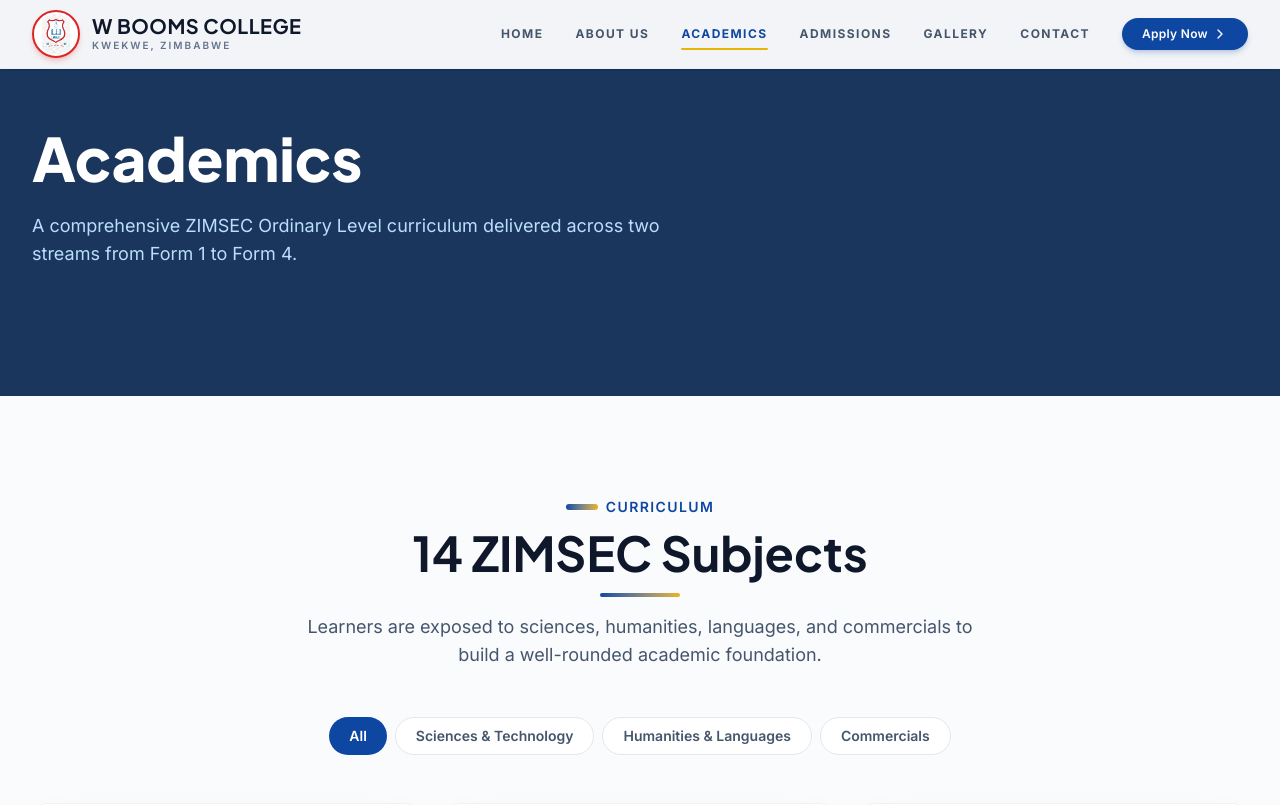
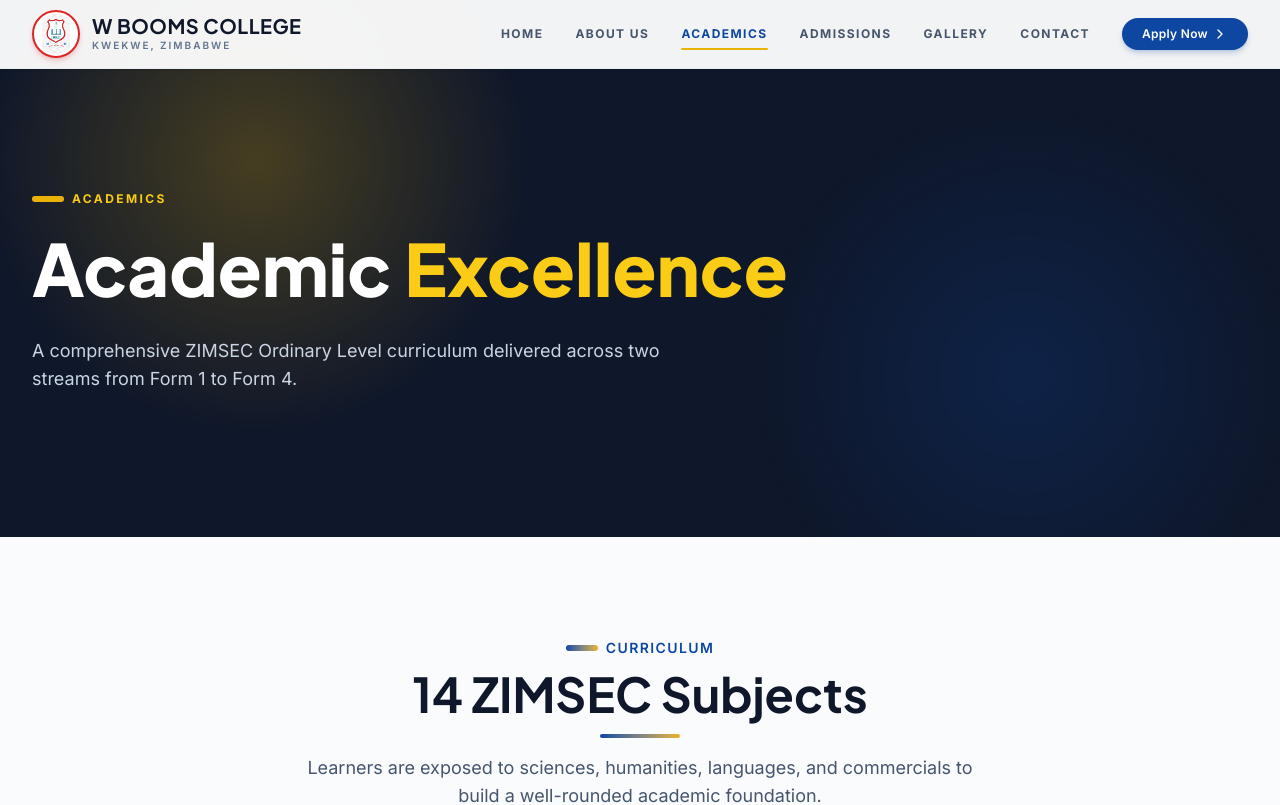
Before and after one commit to Kuda-ux/wbooms-college, a Next.js app: page /academics in a window 1280 px wide. Shown: the top 805 px of the page. Built offline with nearby package versions, Linux system fonts and the light colour scheme.

Commit message:
World-class PageHero and polish across About, Academics, Admissions, Contact, Gallery

```diff
--- a/app/_components/AboutClient.tsx
+++ b/app/_components/AboutClient.tsx
@@ -5,6 +5,7 @@
 import { motion, AnimatePresence } from 'framer-motion';
 import { ChevronDown, Target, Shield, Heart, Users, CheckCircle, Award, Star, Handshake } from 'lucide-react';
 import { SectionHeading } from './SectionHeading';
+import { PageHero } from './PageHero';
 import { formalImages, administrationImages } from '../data/gallery';
 
 const values = [
@@ -31,18 +32,12 @@
 
   return (
     <>
-      <section className='relative overflow-hidden bg-royal-700 py-24 text-white sm:py-32'>
-        <div className='absolute -right-20 -top-20 h-64 w-64 rounded-full bg-white/5' />
-        <div className='absolute -bottom-24 -left-24 h-72 w-72 rounded-full bg-white/5' />
-        <div className='relative z-10 mx-auto max-w-7xl px-4 sm:px-6 lg:px-8'>
-          <div className='max-w-3xl'>
-            <h1 className='font-heading text-4xl font-black sm:text-5xl lg:text-6xl'>About W Booms College</h1>
-            <p className='mt-6 text-lg text-royal-100'>
-              A Ministry-registered independent secondary school lighting the way for learners in Kwekwe and beyond.
-            </p>
-          </div>
-        </div>
-      </section>
+      <PageHero
+        eyebrow='About Us'
+        title='About W Booms College'
+        highlight='W Booms College'
+        subtitle='A Ministry-registered independent secondary school lighting the way for learners in Kwekwe and beyond.'
+      />
 
       <section className='py-20 sm:py-24'>
         <div className='mx-auto max-w-7xl px-4 sm:px-6 lg:px-8'>
--- a/app/_components/AcademicsClient.tsx
+++ b/app/_components/AcademicsClient.tsx
@@ -4,6 +4,8 @@
 import { motion } from 'framer-motion';
 import { Calculator, FlaskConical, Microscope, Beaker, BookOpen, Globe2, History, MapPin, Landmark, UserCircle, Briefcase, GraduationCap } from 'lucide-react';
 import { SectionHeading } from './SectionHeading';
+import { PageHero } from './PageHero';
+import { cn } from '../_lib/utils';
 
 const subjects = [
   { name: 'Mathematics', category: 'Sciences & Technology', icon: Calculator },
@@ -30,27 +32,28 @@
 
   return (
     <>
-      <section className='bg-royal-700 py-24 text-white sm:py-32'>
-        <div className='mx-auto max-w-7xl px-4 sm:px-6 lg:px-8'>
-          <h1 className='font-heading text-4xl font-black sm:text-5xl lg:text-6xl'>Academics</h1>
-          <p className='mt-6 max-w-2xl text-lg text-royal-100'>
-            A comprehensive ZIMSEC Ordinary Level curriculum delivered across two streams from Form 1 to Form 4.
-          </p>
-        </div>
-      </section>
+      <PageHero
+        eyebrow='Academics'
+        title='Academic Excellence'
+        highlight='Excellence'
+        subtitle='A comprehensive ZIMSEC Ordinary Level curriculum delivered across two streams from Form 1 to Form 4.'
+      />
 
       <section className='py-20 sm:py-24'>
         <div className='mx-auto max-w-7xl px-4 sm:px-6 lg:px-8'>
           <SectionHeading centered eyebrow='Curriculum' title='14 ZIMSEC Subjects' subtitle='Learners are exposed to sciences, humanities, languages, and commercials to build a well-rounded academic foundation.' />
 
-          <div className='mt-10 flex flex-wrap justify-center gap-2'>
+          <div className='mt-10 flex flex-wrap justify-center gap-3'>
             {filters.map((f) => (
               <button
                 key={f}
                 onClick={() => setFilter(f)}
-                className={`rounded-full px-5 py-2 text-sm font-semibold transition-colors ${
-                  filter === f ? 'bg-royal-600 text-white' : 'bg-white text-slate-600 hover:bg-softslate border border-slate-200'
-                }`}
+                className={cn(
+                  'rounded-full px-6 py-2.5 text-sm font-semibold transition-all',
+                  filter === f
+                    ? 'bg-royal-600 text-white shadow-lg shadow-royal-600/20'
+                    : 'border border-slate-200 bg-white text-slate-600 hover:border-royal-200 hover:bg-royal-50'
+                )}
               >
                 {f}
               </button>
--- a/app/_components/AdmissionsClient.tsx
+++ b/app/_components/AdmissionsClient.tsx
@@ -3,6 +3,7 @@
 import { motion } from 'framer-motion';
 import { Check, FileText, Baby, MapPinned, Landmark, Wallet, Smartphone, CreditCard, Banknote } from 'lucide-react';
 import { SectionHeading } from './SectionHeading';
+import { PageHero } from './PageHero';
 import { ApplyForm } from './ApplyForm';
 
 const requirements = [
@@ -31,14 +32,13 @@
 export function AdmissionsClient() {
   return (
     <>
-      <section className='bg-royal-700 py-24 text-white sm:py-32'>
-        <div className='mx-auto max-w-7xl px-4 sm:px-6 lg:px-8'>
-          <h1 className='font-heading text-4xl font-black sm:text-5xl lg:text-6xl'>Admissions & Fees</h1>
-          <p className='mt-6 max-w-2xl text-lg text-royal-100'>
-            Transparent costs, simple entry requirements, and a secure online enrolment process for 2026.
-          </p>
-        </div>
-      </section>
+      <PageHero
+        eyebrow='Admissions'
+        title='Admissions & Fees'
+        highlight='& Fees'
+        subtitle='Transparent costs, simple entry requirements, and a secure online enrolment process for 2026.'
+        align='center'
+      />
 
       <section className='py-20 sm:py-24'>
         <div className='mx-auto max-w-7xl px-4 sm:px-6 lg:px-8'>
--- a/app/_components/ContactClient.tsx
+++ b/app/_components/ContactClient.tsx
@@ -3,6 +3,7 @@
 import { motion } from 'framer-motion';
 import { MapPin, Phone, Mail, Clock, MessageCircle } from 'lucide-react';
 import { SectionHeading } from './SectionHeading';
+import { PageHero } from './PageHero';
 import { ContactForm } from './ContactForm';
 
 const contacts = [
@@ -16,14 +17,12 @@
 export function ContactClient() {
   return (
     <>
-      <section className='bg-royal-700 py-24 text-white sm:py-32'>
-        <div className='mx-auto max-w-7xl px-4 sm:px-6 lg:px-8'>
-          <h1 className='font-heading text-4xl font-black sm:text-5xl lg:text-6xl'>Contact Us</h1>
-          <p className='mt-6 max-w-2xl text-lg text-royal-100'>
-            Reach out for admissions, enquiries, or a school visit. We are here to help.
-          </p>
-        </div>
-      </section>
+      <PageHero
+        eyebrow='Get in Touch'
+        title='Contact Us'
+        highlight='Us'
+        subtitle='Reach out for admissions, enquiries, or a school visit. Our team is ready to help.'
+      />
 
       <section className='py-20 sm:py-24'>
         <div className='mx-auto max-w-7xl px-4 sm:px-6 lg:px-8'>
--- /dev/null
+++ b/app/_components/PageHero.tsx
@@ -0,0 +1,55 @@
+'use client';
+
+import { motion } from 'framer-motion';
+import { cn } from '../_lib/utils';
+
+interface PageHeroProps {
+  eyebrow: string;
+  title: string;
+  highlight?: string;
+  subtitle?: string;
+  align?: 'left' | 'center';
+}
+
+export function PageHero({ eyebrow, title, highlight, subtitle, align = 'left' }: PageHeroProps) {
+  const before = highlight ? title.split(highlight) : [title];
+
+  return (
+    <section className='relative overflow-hidden bg-charcoal py-28 text-white sm:py-36'>
+      <div
+        className='absolute inset-0 opacity-25'
+        style={{
+          backgroundImage:
+            'radial-gradient(circle at 20% 30%, #EAB308 0%, transparent 25%), radial-gradient(circle at 80% 70%, #0D47A1 0%, transparent 25%)',
+        }}
+      />
+      <div
+        className={cn(
+          'relative z-10 mx-auto max-w-7xl px-4 pt-10 sm:px-6 lg:px-8',
+          align === 'center' && 'text-center'
+        )}
+      >
+        <motion.div
+          initial={{ opacity: 0, y: 24 }}
+          animate={{ opacity: 1, y: 0 }}
+          transition={{ duration: 0.7 }}
+        >
+          <span className='mb-4 inline-flex items-center gap-2 text-xs font-bold uppercase tracking-[0.2em] text-gold-400'>
+            <span className='h-1.5 w-8 rounded-full bg-gold-500' />
+            {eyebrow}
+          </span>
+          <h1 className='font-heading text-5xl font-black leading-tight sm:text-6xl lg:text-7xl'>
+            {before[0]}
+            {highlight && <span className='text-gold-400'>{highlight}</span>}
+            {before[1]}
+          </h1>
+          {subtitle && (
+            <p className={cn('mt-6 max-w-2xl text-lg text-slate-300', align === 'center' && 'mx-auto')}>
+              {subtitle}
+            </p>
+          )}
+        </motion.div>
+      </div>
+    </section>
+  );
+}
```
